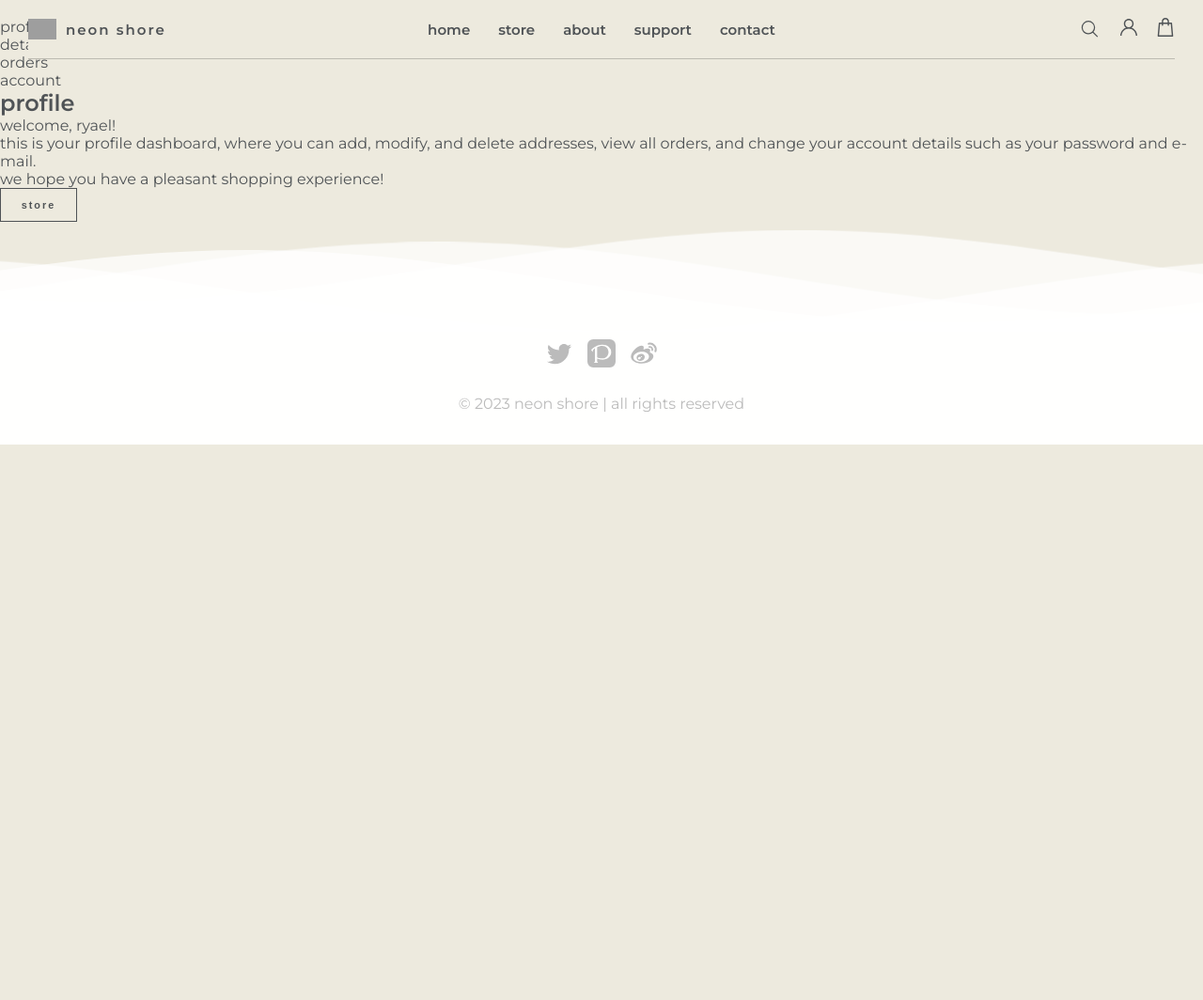
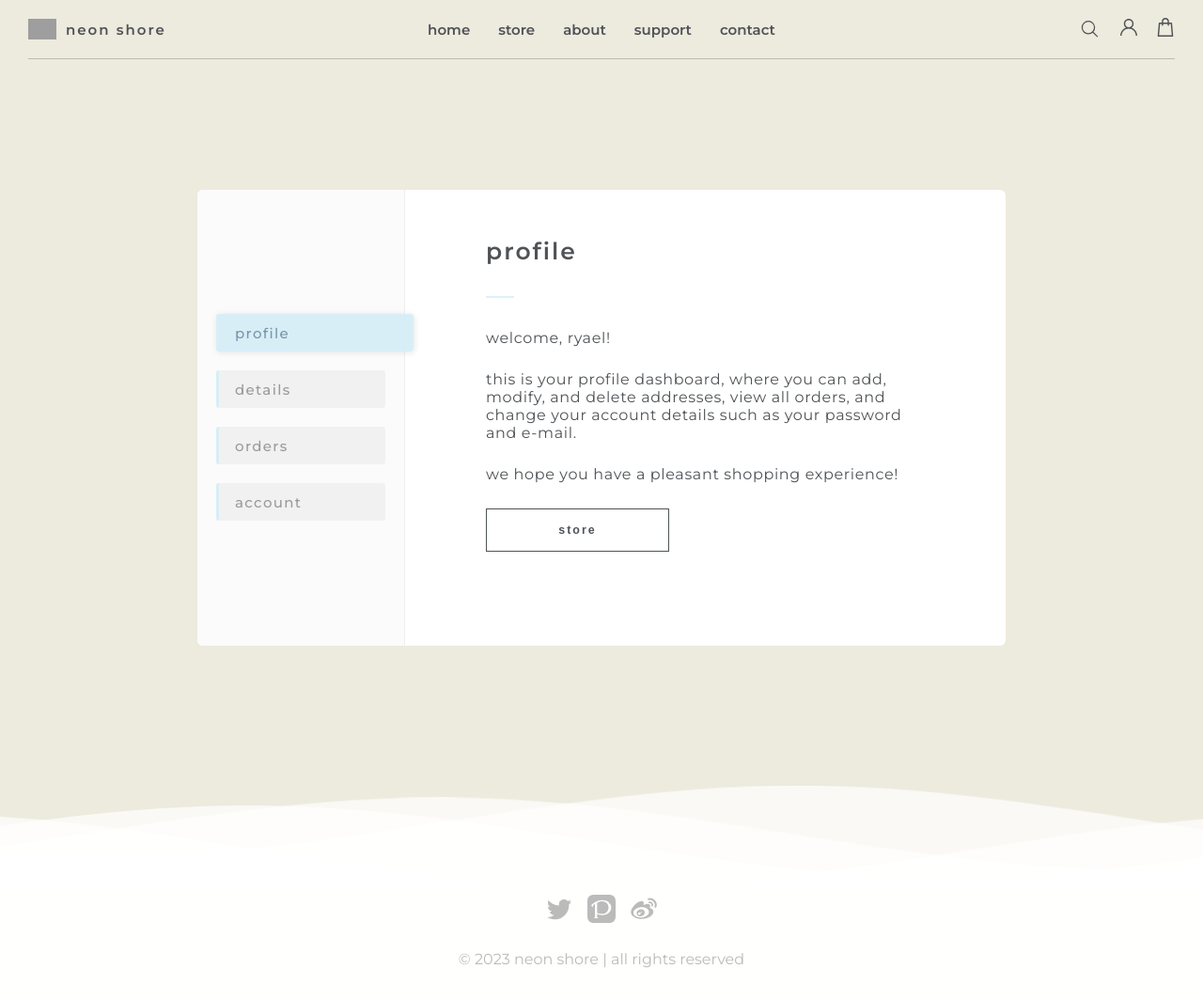
Before and after one commit to Ryael/neon-shore, a Django app: page /profile/ in a window 1280 px wide. Shown: the whole page at 94% size. Before the commit the page ends 473 px from the top, so only its background shows below. Run offline with Django 3.2, Linux system fonts and the light colour scheme; a user stored in the database is signed in; data comes from the database, SQL or seed files in the repository; both versions use the stored data as it was after the commit; some libraries are stand-ins or nearby versions; grey boxes are pictures that could not be loaded.

Commit message:
Add styling for `profile.html`
- Update Table of Contents and fix titles with incorrect
titles
- Fix indentation for profile links in `navigation.html`
- Change `profile-icon` class on profile app to
`profile-menu` to avoid using the same name

```diff
--- a/profiles/templates/profiles/profile.html
+++ b/profiles/templates/profiles/profile.html
@@ -8,7 +8,7 @@
   <div id="profile-wrapper">
     <div id="profile">
       <div class="profile-navigation">
-        <span class="profile-icon profile-hamburger">
+        <span class="profile-menu profile-hamburger">
             <span></span>
             <span></span>
             <span></span>
--- a/static/css/style.css
+++ b/static/css/style.css
@@ -23,14 +23,15 @@
 /*/// 15. Checkout ///*/
 /*///   15.1 Checkout Sucess ///*/
 /*///   15.2 Checkout Overlay ///*/
-/*/// 17. SweetAlert Toast Modal ///*/
-/*/// 17. Media Query ///*/
-/*///   17.1 Navigation Query ///*/
-/*///   17.2 Store Query ///*/
-/*///   17.3 Product Details Query ///*/
-/*///   17.4 Bag Query ///*/
-/*///   17.5 Checkout Query ///*/
-/*///   17.6 Checkout Success Query ///*/
+/*/// 16. SweetAlert Toast Modal ///*/
+/*/// 17. Profile ///*/
+/*/// 18. Media Query ///*/
+/*///   18.1 Navigation Query ///*/
+/*///   18.2 Store Query ///*/
+/*///   18.3 Product Details Query ///*/
+/*///   18.4 Bag Query ///*/
+/*///   18.5 Checkout Query ///*/
+/*///   18.6 Checkout Success Query ///*/
 
 /* 1. Fonts */
 
@@ -1867,16 +1868,238 @@ a.save:hover {
   height: 100%;
 }
 
-/* SweetAlert Toast Modal */
+/* 16. SweetAlert Toast Modal */
 
 .swal2-popup.swal2-toast.swal2-show {
   position: relative;
   top: 60px;
 }
 
-/* 17. Media Query */
-
-/* 17.1 Navigation Query */
+/* 17. Profile */
+
+.profile-container {
+  display: grid;
+  grid-template-columns: 1fr;
+  justify-content: center;
+  align-items: center;
+  padding: 162px 40px 100px 40px;
+  box-sizing: border-box;
+}
+
+#profile-wrapper {
+  max-width: 860px;
+  width: 100%;
+  margin: 0 auto;
+  margin-top: 40px;
+  margin-bottom: 40px;
+  transition: all 0.4s ease;
+}
+
+#profile {
+  display: flex;
+  background: #fff;
+  height: 100%;
+  width: 100%;
+  border-radius: 6px;
+}
+
+.profile-navigation {
+  width: 100%;
+  max-width: 220px;
+  transition: all 0.6s 0.2s ease;
+  z-index: 2;
+  border-right: 1px solid #eee;
+  background: #fbfbfb;
+  border-radius: 6px 0px 0px 6px;
+}
+
+.profile-menu {
+  width: 40px;
+  height: 40px;
+  display: none;
+  position: absolute;
+  right: 5px;
+  top: 10px;
+  cursor: pointer;
+  display: none;
+  justify-content: center;
+  align-items: center;
+  z-index: 2;
+  transition: all 0.4s ease;
+}
+
+.profile-menu span {
+  position: absolute;
+  background-color: #b1b2d6;
+  width: 24px;
+  height: 2px;
+  transition: all 0.4s ease;
+}
+
+.profile-menu span:nth-child(1) {
+  transform: translateY(-8px);
+}
+
+.profile-menu span:nth-child(3) {
+  transform: translateY(8px);
+}
+
+#profile-links-container {
+  display: flex;
+  justify-content: center;
+  align-items: center;
+  flex-direction: column;
+  width: 100%;
+  height: 100%;
+}
+
+.profile-link {
+  width: calc(220px - 40px);
+  height: 40px;
+  display: flex;
+  align-items: center;
+  background-color: rgba(232, 232, 232, 0.5);
+  font-weight: 500;
+  font-size: 15px;
+  letter-spacing: 0.09em;
+  padding: 0 20px;
+  box-sizing: border-box;
+  color: #999b9d;
+  position: relative;
+  margin: 10px 0;
+  cursor: pointer;
+  transition: all 0.4s 0s ease;
+  user-select: none;
+  border-radius: 3px;
+}
+
+.profile-link span {
+  z-index: 1;
+}
+
+.profile-link:before {
+  content: '';
+  position: absolute;
+  background: rgba(210, 238, 249, 0.8);
+  width: 3px;
+  height: 100%;
+  left: 0;
+  transition: all 0.4s cubic-bezier(0.98, 0.04, 0.25, 1);
+  border-radius: 3px 0px 0px 3px;
+}
+
+.profile-link:hover {
+  color: #7995aa;
+}
+
+.profile-link:hover:before {
+  width: 100%;
+  border-radius: 3px;
+}
+
+.profile-link.active {
+  color: #7995aa;
+  width: 210px;
+  left: 15px;
+  box-shadow: 1px 1px 7px rgba(0, 0, 0, 0.1);
+}
+
+.profile-link.active:before {
+  width: 100%;
+  border-radius: 3px;
+}
+
+.profile-navigation.show {
+  display: flex;
+  max-width: 220px;
+  transition: all 0.8s cubic-bezier(0.4, 0.35, 0, 1.53);
+}
+
+.profile-navigation.show:before {
+  transition: all 0.6s ease;
+  width: calc(100vw - 220px);
+}
+
+.profile-icon {
+  right: 10px;
+}
+
+.profile-icon span:nth-child(1) {
+  width: 13px;
+  transform: translate(-8px, -4px) rotate(-45deg);
+}
+
+.profile-icon span:nth-child(3) {
+  width: 13px;
+  transform: translate(-8px, 4px) rotate(45deg);
+}
+
+#profile-links-container {
+  display: flex;
+}
+
+.profile-link {
+  transition: all 0.4s cubic-bezier(0.18, 0.89, 0.32, 1.15);
+  transform: translateX(0%);
+  opacity: 1;
+  transition-delay: 0.2s;
+}
+
+.profile-details {
+  width: 100%;
+  padding: 50px 10%;
+  box-sizing: border-box;
+  display: flex;
+  flex-direction: column;
+}
+
+.general {
+   margin-bottom: 50px;
+}
+
+.title {
+  color: var(--font-color);
+  font-weight: 500;
+  position: relative;
+  height: 40px;
+  transition: all 0.3s ease;
+  font-size: 25px;
+  font-weight: bold;
+  letter-spacing: 2px;
+  padding-bottom: 25px;
+  margin-bottom: 20px;
+}
+
+.title:before {
+  content: '';
+  position: absolute;
+  background: rgba(210, 238, 249, 0.8);
+  width: 30px;
+  height: 2px;
+  left: 0;
+  bottom: 0;
+  transition: all 0.4s ease;
+}
+
+.profile-details p {
+  display: flex;
+  align-items: center;
+  letter-spacing: 0.04em;
+  color: var(--font-color);
+  transition: all 0.3s ease;
+  padding: 12.5px 0;
+}
+
+.profile-details .btn {
+  padding: 1.2em 4em;
+  font-size: 0.778rem;
+  width: 195px;
+  margin-top: 15px;
+}
+
+/* 18. Media Query */
+
+/* 18.1 Navigation Query */
 
 @media screen and (max-width: 1000px) {
 
@@ -1891,7 +2114,7 @@ a.save:hover {
   }
 }
 
-/* 17.2 Store Query */
+/* 18.2 Store Query */
 
 @media screen and (min-width: 640px) {
 
@@ -1901,7 +2124,7 @@ a.save:hover {
 
 }
 
-/* 17.3 Product Details Query */
+/* 18.3 Product Details Query */
 
 @media (min-width: 900px) {
 
@@ -1948,7 +2171,7 @@ a.save:hover {
 
 }
 
-/* 17.4 Bag Query */
+/* 18.4 Bag Query */
 
 @media (min-width: 900px) {
 
@@ -2044,7 +2267,7 @@ a.save:hover {
 
 }
 
-/* 17.5 Checkout Query */
+/* 18.5 Checkout Query */
 
 @media (max-width: 970px) {
 
@@ -2059,7 +2282,7 @@ a.save:hover {
 
 }
 
-/* 17.6 Checkout Success Query */
+/* 18.6 Checkout Success Query */
 
 @media (max-width: 620px) {
 
```
Also changed, not shown: db.sqlite3, templates/components/navigation.html (indentation only).
